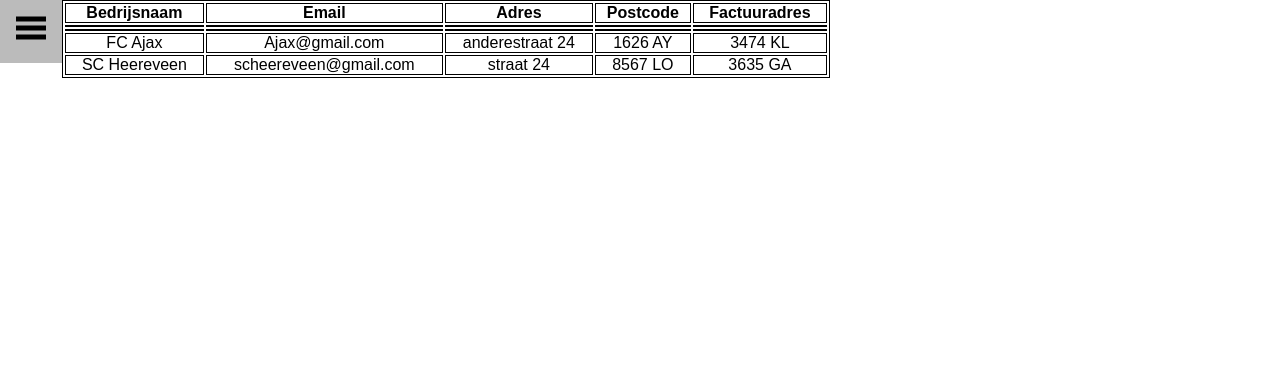
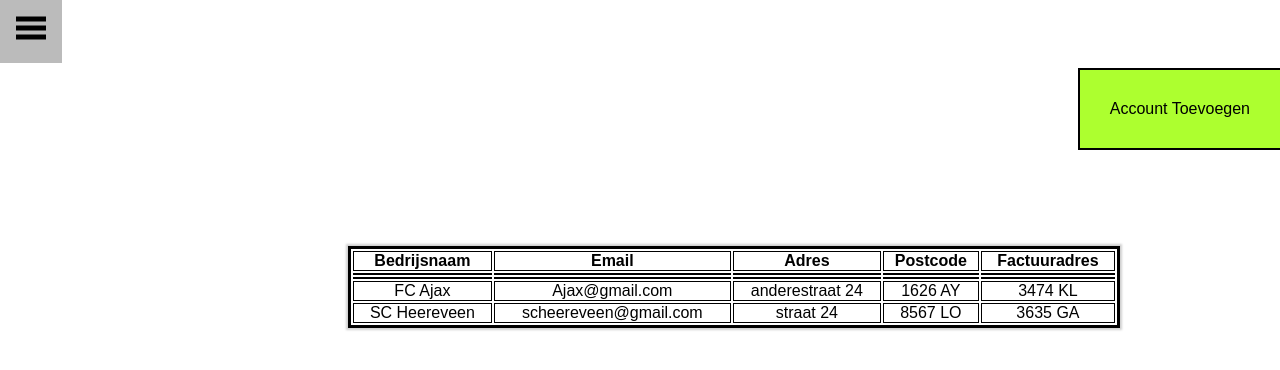
Before and after one commit to D1nand/Bier, a PHP site: page /klantenoverzicht.php in a window 1280 px wide. Shown: the top 370 px of the page. Run offline with PHP 8.4, Linux system fonts and the light colour scheme; data comes from the database, SQL or seed files in the repository; some libraries are stand-ins or nearby versions.

Commit message:
biembamboem

```diff
--- a/CSS.css
+++ b/CSS.css
@@ -102,30 +102,82 @@
     margin-left: 50px;
   }
   #mainn{
-    transition: margin-left 0.5s;
+    transition: 0.5s;
     padding: 20px;
     overflow: hidden;
     width: 100%;
   }
-.fas{
-  height: 10px;
-  width: auto;
+.terugklantoverzicht{
+  float: left;
+  text-decoration: none;
+  margin-left: 20px;
+  padding: 5px;
   color: #000;
+  background-color: white;
+  outline: 5px solid #000;
 }
-.fa-user-edit{
-  height: 10px;
-  width: auto;
-  color: #000;
+.terugklantoverzicht:hover{
+  background-color: white;
+  outline: 2px solid #000;
+  transition: 0.3s;
+}
+.toevoegknop{
+background-color: greenyellow;
+margin-left: 10px;
+margin-top: 70px;
+padding: 30px;
+float: right;
+text-decoration: none;
+color: black;
+outline: 2px solid #000;
+}
+.toevoegknop:hover{
+  background-color: yellow;
+  color: white;
+}
+.accountformulier{
+padding-left: 250px;
+padding-right: 250px;
+padding-top: 150px;
+padding-bottom: 150px;
+justify-content: center;
+margin-left: 400px;
+margin-top: 20px;
+max-width: 650px;
+display: grid;
+grid-template-columns: repeat(2, 1fr);
+box-shadow: 0px 0px 19px 5px rgba(0, 0, 0, 0.19);
+}
+.f{
+  margin: 3px;
+  padding: 3px;
+  position: relative;
+}
+.mab{
+  margin: 5px;
+  padding: 4px;
+  background-color: #000;
+  color: white;
+  cursor: pointer;
+}
+.mab:hover{
+  background-color: #e7e7e7;
 }
   .klanttabel{
-    align-items: center;
-    justify-content: center;
+    margin-left: 350px;
+    margin-top: 100px;
+    float: left;
+    background-color: white;
+    outline: 2px solid #000;
+    box-shadow: 0px 0px 2px 4px rgba(0, 0, 0, 0.19);
   }
  .loguit{
    cursor: pointer;
-   background-color: black;
-   color: white;
+   color: red;
    padding: 10px 15px;
+   text-decoration: none;
+   float: left;
+   margin-bottom: 1px;
  }
  .loguit:hover{
   background-color: #333;
--- a/klantenoverzicht.php
+++ b/klantenoverzicht.php
@@ -5,10 +5,10 @@
     <meta name="viewport" content="width=device-width, initial-scale=1.0">
     <meta http-equiv="X-UA-Compatible" content="ie-edge">
     <link rel="stylesheet" href="CSS.css">
-    <link rel="stylesheet" type="text/css" href="https://cdnjs.cloudflare.com/ajax/libs/font-awesome/5.15.4/css/all.min.css%22%3E">
 </head>
 
 <body>
+
     <nav class="nav">
         <span class="spanned">
              <a href="#" onclick="openSideMenu()">
@@ -27,10 +27,10 @@
         <a href="#" class="knop-sluit" onclick="closeSideMenu()">&times;</a>
         <a href="orderoverzicht.html">Orderoverzicht</a>
         <a href="klantenoverzicht.php">Klantenoverzicht</a>
+        <a href="login.php">Uitloggen</a>
     </div>
 
     <div id="mainnn">
-
 
     <script>
         function openSideMenu(){
@@ -41,16 +41,13 @@
             document.getElementById('side-menu').style.width = '0';
             document.getElementById('mainnn').style.marginLeft = '0';
         }
-
-        ul.addEventListener('click', ()=>{
-
-        })
     </script>
 
 
-    <i class="fas fa-user-edit"></i>
-
-
+    <a href="accounttoevoegen.php" class="toevoegknop">Account Toevoegen</a>
+    </body>
+</div>
+</html>
 
 
 <?php
@@ -76,6 +73,3 @@
 
 }
 ?>
-</body>
-</div>
-</html>
--- a/orderoverzicht.html
+++ b/orderoverzicht.html
@@ -25,6 +25,7 @@
         <a href="#" class="knop-sluit" onclick="closeSideMenu()">&times;</a>
         <a href="orderoverzicht.html">Orderoverzicht</a>
         <a href="klantenoverzicht.php">Klantenoverzicht</a>
+        <a href="login.php">Uitloggen</a>
     </div>
 
     <div id="mainn">
```
Also changed, not shown: MaakAccount.php (added, +23 -0 lines), accounttoevoegen.php (added, +28 -0 lines), login.php (renamed from database/login.php).
